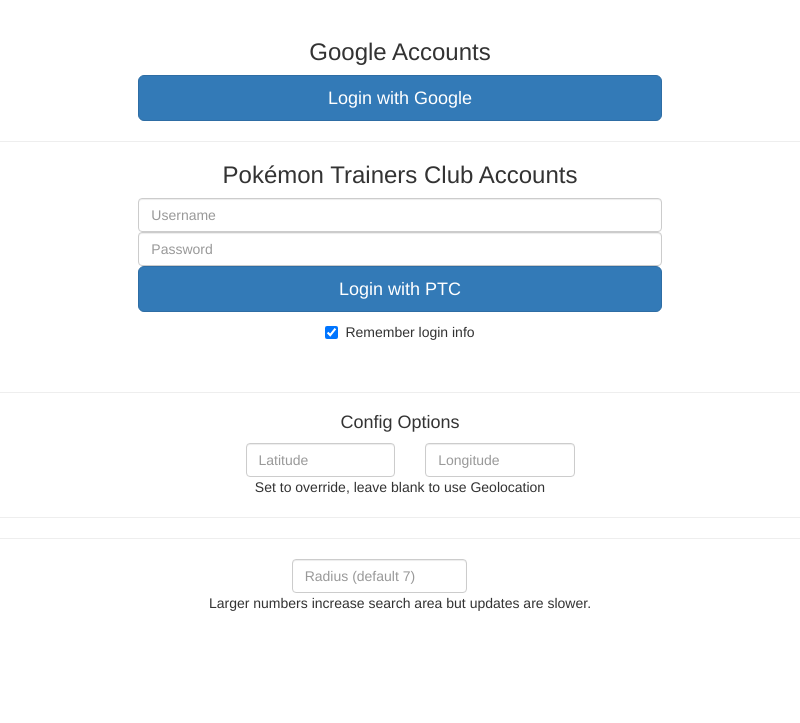
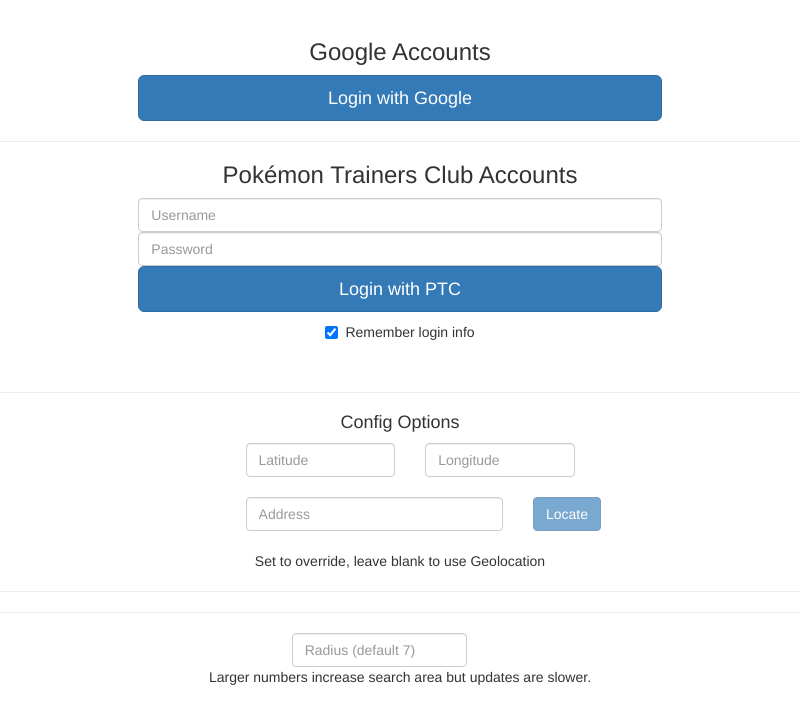
Before and after one commit to mchristopher/PokemonGo-DesktopMap, an Electron app: page login.html in a window 800 px wide. Shown: the part 91-814 px from the top of the page. Drawn offline with nearby package versions, Linux system fonts and the light colour scheme; no server answers.

Commit message:
Update login.html
Add address lookup

```diff
--- a/login.html
+++ b/login.html
@@ -61,6 +61,23 @@
                                             type="text" placeholder="Longitude">
                                     </div>
                                 </div>
+                            </div>
+                            <div class="row">
+        						&nbsp;
+                            </div>
+                            <div class="row">
+                                <div class="col-xs-10 col-xs-offset-2">
+                                    <div class="col-xs-8">
+                                        <input id="address" class="form-control"
+                                            type="text" placeholder="Address" onchange="toggleGeolocate()">
+                                    </div>
+                                    <div class="col-xs-2">
+										<button id="address-locate" type="button" class="btn btn-primary" onclick="doGeolocate()" disabled="disabled">Locate</button>
+                                    </div>
+                                </div>
+                            </div>
+                            <div class="row">
+        						&nbsp;
                             </div>
                             <div class="row">
                                 <span>
@@ -483,6 +500,35 @@
         });
     }
 
+	function doGeolocate() {
+		if($("#address").val().trim().length == 0) {
+			return;
+		}
+		toggleGeolocate(true);
+		$.ajax("https://maps.googleapis.com/maps/api/geocode/json?address=" + $("#address").val().replace(/ /gi,"+"))
+			.done(doGeolocateCallback)
+			.fail(function(xhr, status, err){
+				alert("there was an error looking up this address, please try again");
+				toggleGeolocate(true);
+			});
+	}
+
+	function doGeolocateCallback(data) {
+		toggleGeolocate(false);
+		if(data.status != "OK" || data.results.length == 0) {
+			alert("there was an error looking up this address, please try again");
+			return;
+		}
+
+		var loc = data.results[0];
+		$("#lat").val(loc.geometry.location.lat);
+		$("#lon").val(loc.geometry.location.lng);
+	}
+
+	function toggleGeolocate(disabled) {
+        jQuery('#address-locate').prop("disabled", disabled || false);
+	}
+
   </script>
 
 </html>
```
